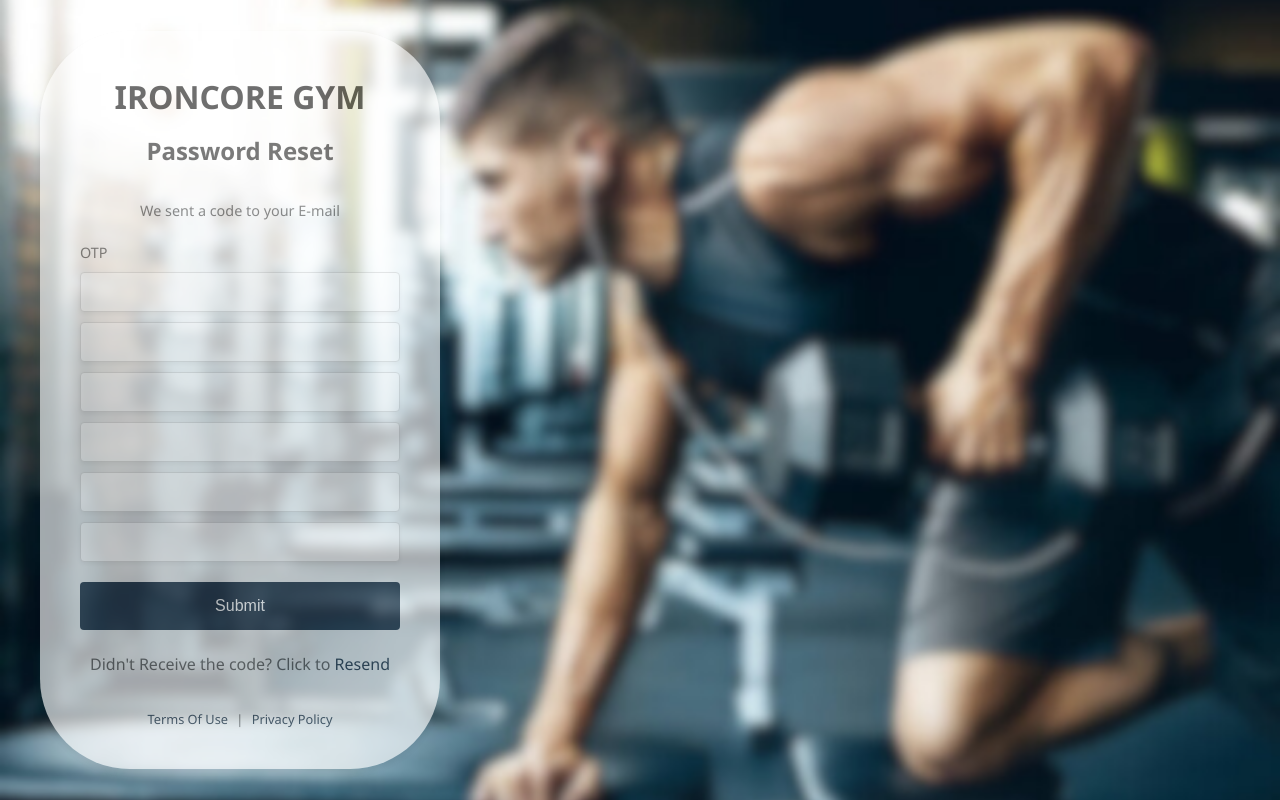
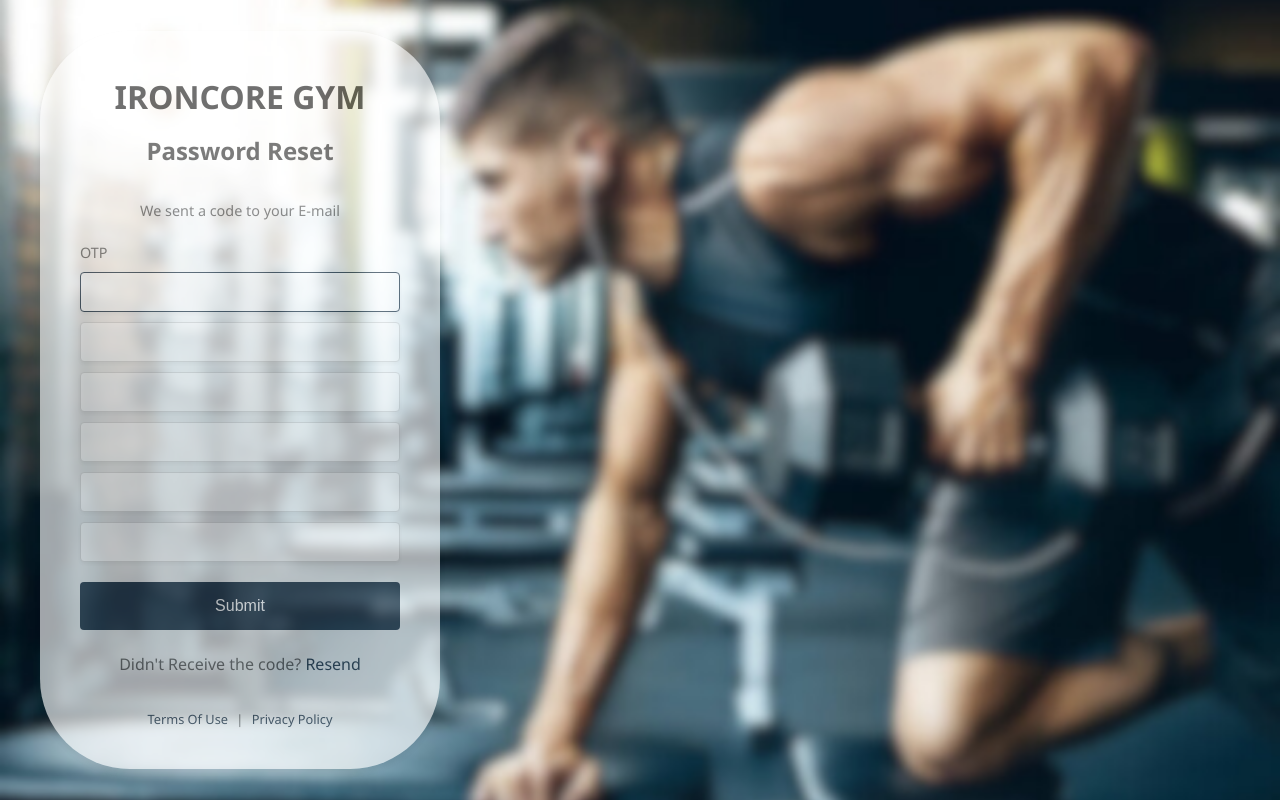
Before and after one commit to codinggita/ironcore_gym, a React (Vite) app in the folder Frontend/vite_app/: page /forgot-password2 in a window 1280 px wide. Built offline with nearby package versions, Linux system fonts and the light colour scheme.

Commit message:
Add OTP verification with input validation and error handling

```diff
--- a/Frontend/vite_app/src/Authentication/forgot-password2.jsx
+++ b/Frontend/vite_app/src/Authentication/forgot-password2.jsx
@@ -1,14 +1,79 @@
-import React from 'react';
+import React, { useState, useRef, useEffect } from 'react';
 import { Link, useNavigate } from 'react-router-dom';
 import backgroundImage from '../assets/for-pass.png';
 import '../Authentication/App.css';
 
 function ForgotPassword2() {
+  const [otp, setOtp] = useState(['', '', '', '', '', '']);
+  const [error, setError] = useState('');
+  const [loading, setLoading] = useState(false);
+  const refs = [useRef(), useRef(), useRef(), useRef(), useRef(), useRef()];
   const navigate = useNavigate();
 
-  const handleSubmit = (e) => {
+  useEffect(() => {
+    // Focus first input on mount
+    refs[0].current?.focus();
+  }, []);
+
+  const handleChange = (index, value) => {
+    if (value.length <= 1) {
+      const newOtp = [...otp];
+      newOtp[index] = value;
+      setOtp(newOtp);
+
+      // Move to next input if value is entered
+      if (value && index < 5) {
+        refs[index + 1].current?.focus();
+      }
+    }
+  };
+
+  const handleKeyDown = (index, e) => {
+    // Move to previous input on backspace
+    if (e.key === 'Backspace' && !otp[index] && index > 0) {
+      refs[index - 1].current?.focus();
+    }
+  };
+
+  const handleSubmit = async (e) => {
     e.preventDefault();
-    navigate('/forgot-password3');
+    setError('');
+    setLoading(true);
+
+    const email = sessionStorage.getItem('resetEmail');
+    if (!email) {
+      setError('Session expired. Please start over.');
+      navigate('/forgot-password');
+      return;
+    }
+
+//http://localhost:5000/api/user/verify-otp
+//https://authentication-backend-kbui.onrender.com/api/user/verify-otp
+
+    try {
+      // const response = await fetch("http://localhost:5000/api/user/verify-otp", {
+      const response = await fetch("https://authentication-backend-kbui.onrender.com/api/user/verify-otp", {
+        method: "POST",
+        headers: { "Content-Type": "application/json" },
+        body: JSON.stringify({
+          email,
+          otp: otp.join('')
+        }),
+        credentials: "include",
+      });
+
+      const data = await response.json();
+
+      if (response.ok) {
+        navigate('/forgot-password3');
+      } else {
+        setError(data.message);
+      }
+    } catch (error) {
+      setError('Failed to connect to server');
+    } finally {
+      setLoading(false);
+    }
   };
 
   return (
@@ -25,20 +90,31 @@ function ForgotPassword2() {
           <div className="form-group">
             <label htmlFor="otp">OTP</label>
             <div className="otp-container">
-              <input type="text" className="otp-box" maxLength="1" />
-              <input type="text" className="otp-box" maxLength="1" />
-              <input type="text" className="otp-box" maxLength="1" />
-              <input type="text" className="otp-box" maxLength="1" />
-              <input type="text" className="otp-box" maxLength="1" />
-              <input type="text" className="otp-box" maxLength="1" />
+              {otp.map((digit, index) => (
+                <input
+                  key={index}
+                  ref={refs[index]}
+                  type="text"
+                  className="otp-box"
+                  maxLength="1"
+                  value={digit}
+                  onChange={(e) => handleChange(index, e.target.value)}
+                  onKeyDown={(e) => handleKeyDown(index, e)}
+                  disabled={loading}
+                />
+              ))}
             </div>
           </div>
 
-          <button type="submit" className="submit-btn">Submit</button>
+          {error && <p className="error-text">{error}</p>}
+
+          <button type="submit" className="submit-btn" disabled={loading}>
+            {loading ? 'Verifying...' : 'Submit'}
+          </button>
         </form>
 
         <p className="auth-link">
-          Didn't Receive the code? Click to <Link to="/resend">Resend</Link>
+          Didn't Receive the code? <Link to="/resend">Resend</Link>
         </p>
 
         <div className="footer-links">
```
